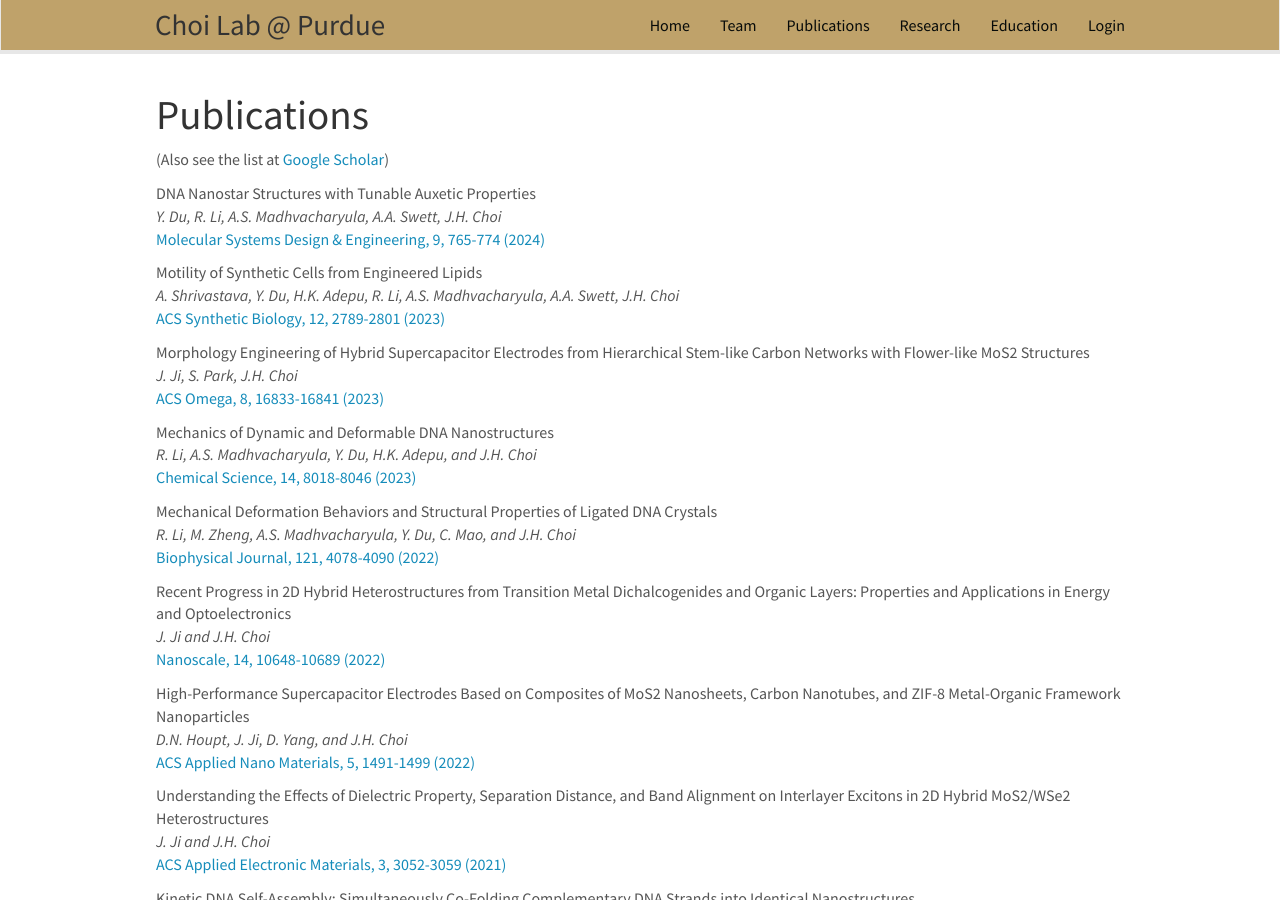
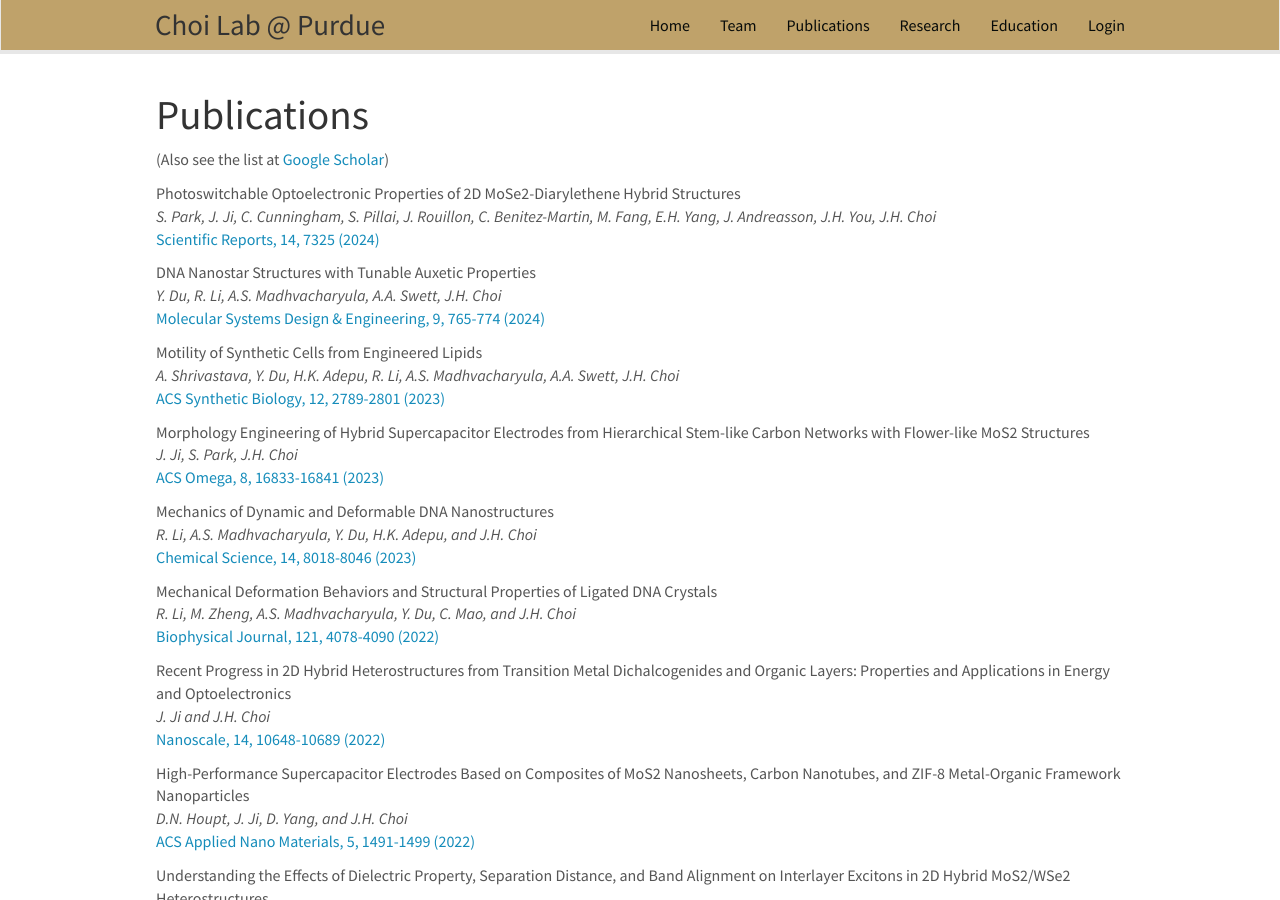
Before and after one commit to choidnalab/choidnalab.github.io, a Jekyll site: the page built from _pages/publications.md, in a window 1280 px wide and 900 px high. Built offline with Jekyll 4.4.1, drawn with Linux system fonts in a browser that asks for light colours; nearby versions of some CDN libraries.

Commit message:
Update publist.yml

```diff
--- a/_data/publist.yml
+++ b/_data/publist.yml
@@ -1,3 +1,13 @@
+- title: "Photoswitchable Optoelectronic Properties of 2D MoSe2-Diarylethene Hybrid Structures"
+  image: Conformation.png
+  description:
+  authors: S. Park, J. Ji, C. Cunningham, S. Pillai, J. Rouillon, C. Benitez-Martin, M. Fang, E.H. Yang, J. Andreasson, J.H. You, J.H. Choi
+  link:
+    url: https://doi.org/10.1038/s41598-024-57479-z
+    display: Scientific Reports, 14, 7325 (2024)
+  highlight: 0
+  news2:
+
 - title: "DNA Nanostar Structures with Tunable Auxetic Properties"
   image: Conformation.png
   description:
@@ -7,8 +17,6 @@
     display: Molecular Systems Design & Engineering, 9, 765-774 (2024)
   highlight: 0
   news2:
-
-
 
 - title: "Motility of Synthetic Cells from Engineered Lipids"
   image: Conformation.png
```
